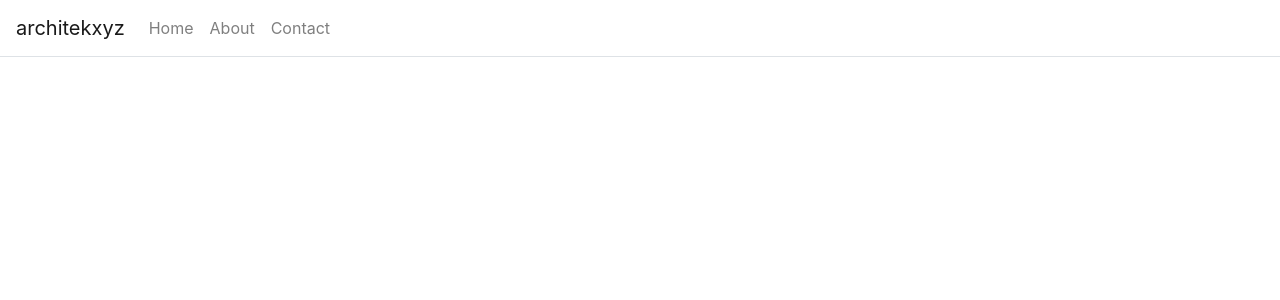
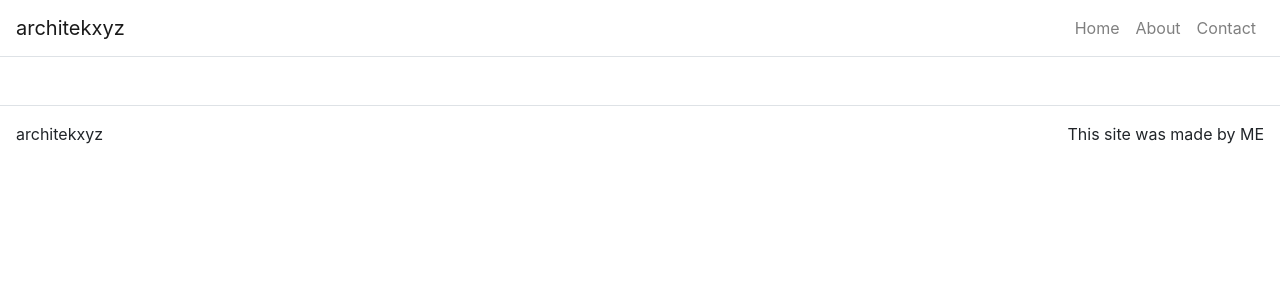
Before and after one commit to 730photo/xyz, a React (Create React App) app in the folder xyzportfolio/: page / in a window 1280 px wide. Shown: the top 300 px of the page. Built offline with nearby package versions, Linux system fonts and the light colour scheme.

Commit message:
Footer completed

```diff
--- a/xyzportfolio/src/App.js
+++ b/xyzportfolio/src/App.js
@@ -4,6 +4,8 @@
 import Navbar from 'react-bootstrap/Navbar';
 import Nav from 'react-bootstrap/Nav';
 import './App.css';
+
+import Footer from './components/Footer';
 
 class App extends React.Component {
 
@@ -40,18 +42,22 @@
     return (
     <Router>
       <Container className="p-0" fluid={true}>
-        <Navbar className="border-bottom">
+        {/* expand="lg" to switch to toggle whenever screen size changes */}
+        <Navbar className="border-bottom" bg="transparent" expand="lg">
           <Navbar.Brand>architekxyz</Navbar.Brand>
 
-          <Navbar.Toggle aria-controls="navbar-toggle"/>
+          <Navbar.Toggle className="border-0" aria-controls="navbar-toggle"/>
           <Navbar.Collapse id="navbar-toggle">
-            <Nav>
+            {/* className="ml-auto" Links float to the right rather than to the left */}
+            <Nav className="ml-auto">
               <Link className="nav-link" to="/">Home</Link>
               <Link className="nav-link" to="/about">About</Link>
               <Link className="nav-link" to="/contact">Contact</Link>
             </Nav>
           </Navbar.Collapse>
         </Navbar>
+
+        <Footer />
       </Container>
     </Router>
       );
--- /dev/null
+++ b/xyzportfolio/src/components/Footer.js
@@ -0,0 +1,28 @@
+import React from 'react';
+import Container from 'react-bootstrap/Container';
+import Row from 'react-bootstrap/Row';
+import Col from 'react-bootstrap/Col';
+
+function Footer() {
+
+    return(
+        <footer className="mt-5">
+            <Container fluid={true}>
+                <Row className="border-top justify-content-between p-3">
+                    <Col className="p-0" md={3} sm={12}>
+                    architekxyz
+                    </Col>
+                    <Col className="p-0 d-flex justify-content-end" md={3}>
+                        This site was made by ME
+                    </Col>
+                </Row>
+            </Container>
+
+        </footer>
+    );
+}
+
+
+
+
+export default Footer;
```
